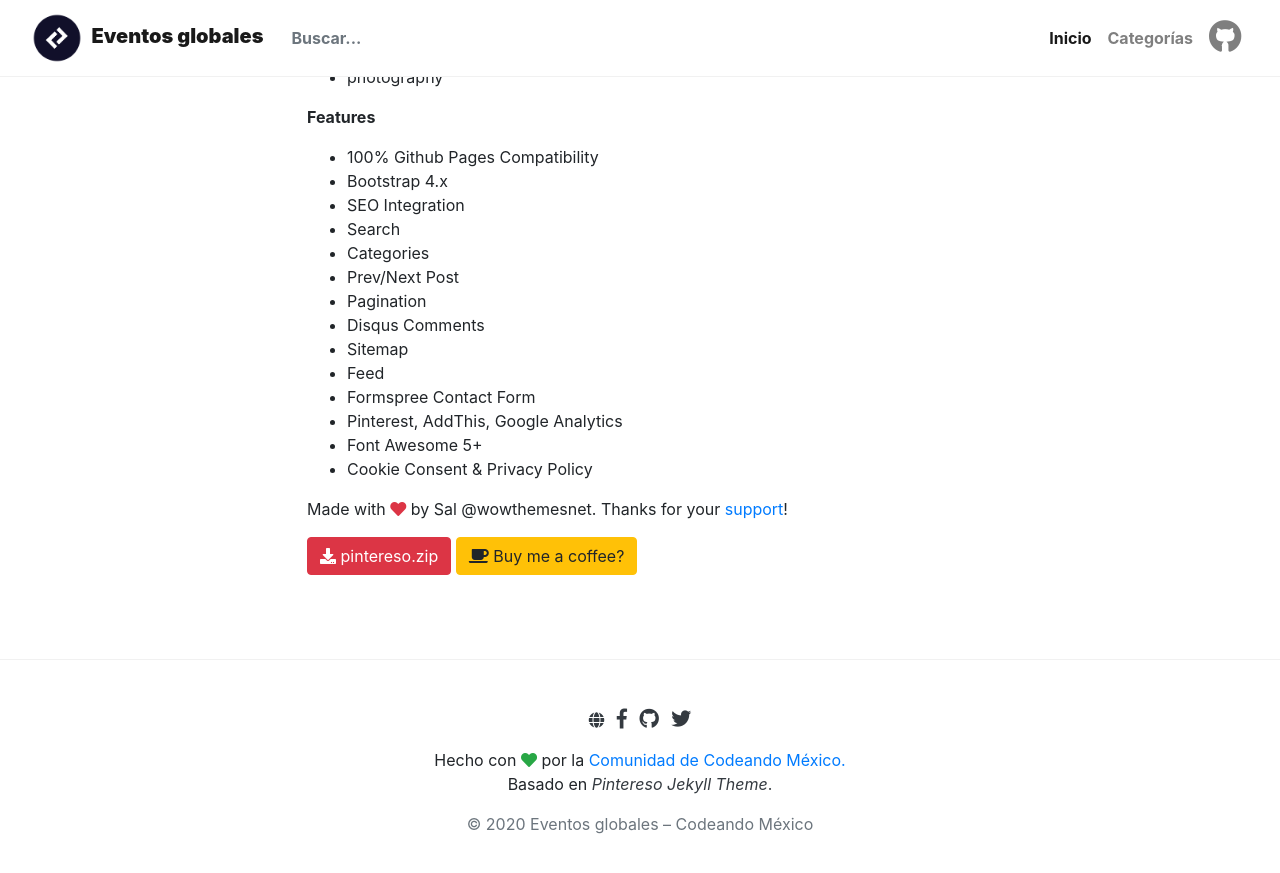
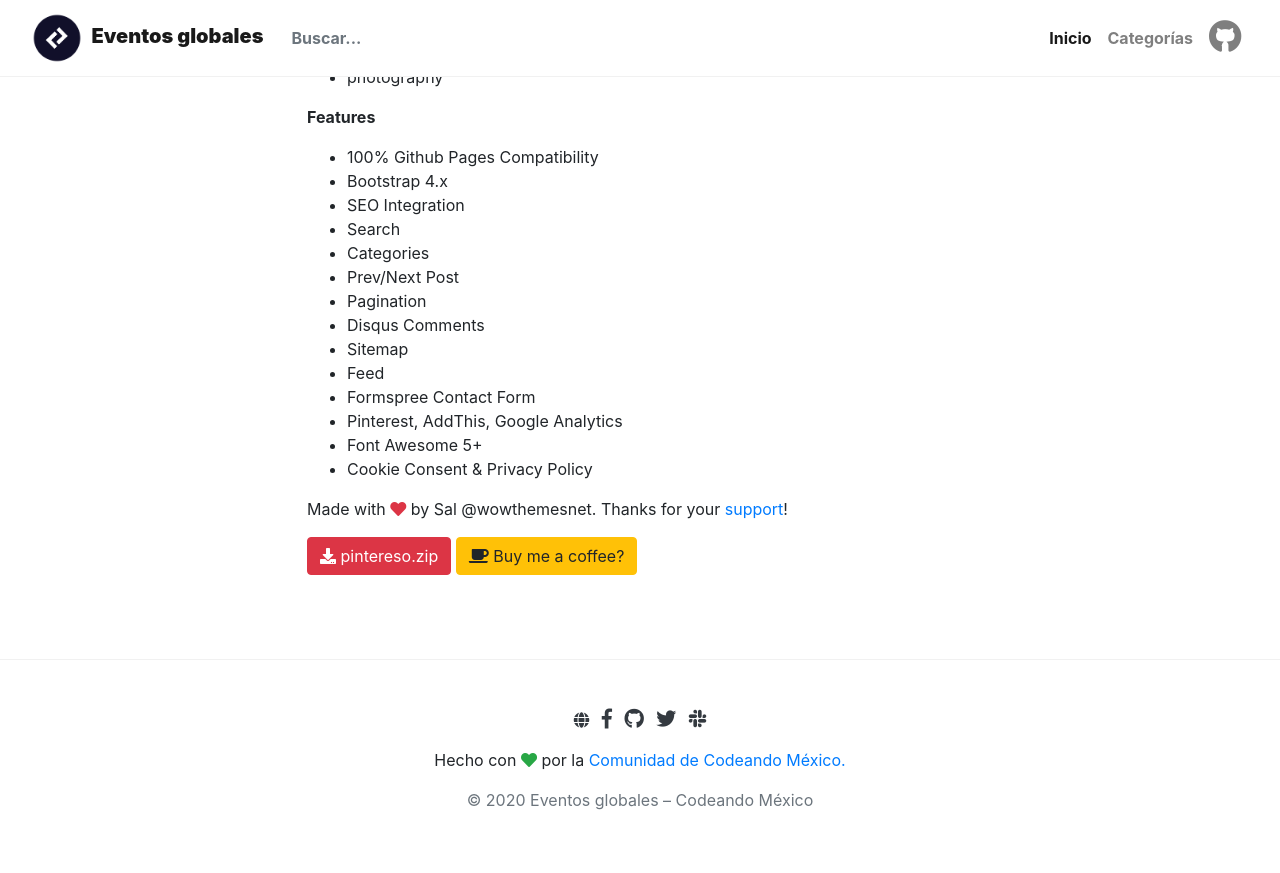
Before and after one commit to ricardomiron/eventos-globales, a Jekyll site: the page built from _pages/acerca-de.md, in a window 1280 px wide and 900 px high, scrolled down 920 px. Shown: the top 873 px of the window. Built offline with Jekyll 4.4.1, drawn with Linux system fonts in a browser that asks for light colours; nearby versions of some CDN libraries; library files that are not in the unit come from our copies.

Commit message:
Actualicé README, agregué instrucciones y Slakc al footer.

```diff
--- a/_includes/footer-copyright.html
+++ b/_includes/footer-copyright.html
@@ -12,16 +12,6 @@
 	</a>
 
 </span>
-<br>
-Basado en
-<span class="credits">
-
-	<a target="_blank" class="text-dark" href="https://www.wowthemes.net/pintereso-free-bootstrap-jekyll-theme/">
-		<i>Pintereso Jekyll Theme</i>.
-	</a>
-
-</span>
-
 </p>
 
 <p>
--- a/_includes/footer-social.html
+++ b/_includes/footer-social.html
@@ -3,3 +3,4 @@
 <li class="d-inline-block ml-1 mr-1"><a target="_blank" href="https://www.facebook.com/CodeandoMexico" class="text-dark"><i class="fab fa-facebook-f"></i></a></li>
 <li class="d-inline-block ml-1 mr-1"><a target="_blank" href="https://github.com/CodeandoMexico" class="text-dark"><i class="fab fa-github"></i></a></li>
 <li class="d-inline-block ml-1 mr-1"><a target="_blank" href="https://twitter.com/CodeandoMexico" class="text-dark"><i class="fab fa-twitter"></i></a></li></li>
+<li class="d-inline-block ml-1 mr-1"><a target="_blank" href="http://slack.codeandomexico.org/" class="text-dark"><i class="fab fa-slack"></i></a></li></li>
```
Also changed, not shown: README.md.
